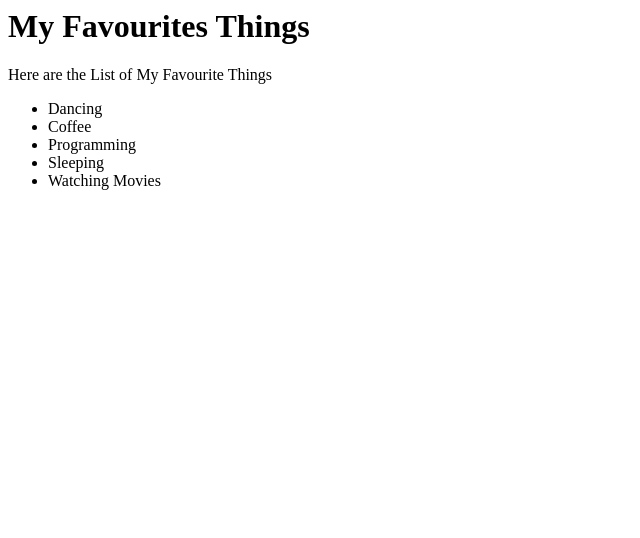
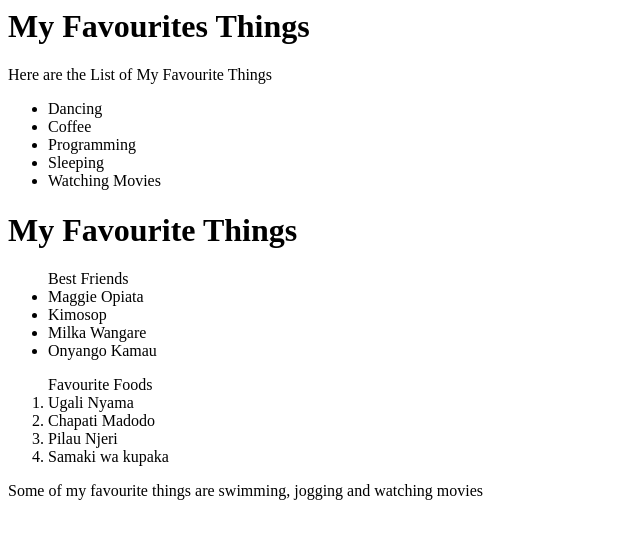
Before and after one commit to Dnjiru/my-first-webpage, a plain HTML site: page my-favourite-things.html in a window 1280 px wide. Shown: the whole page, without its empty margins (0-640 px from the left). Drawn offline with Linux system fonts and the light colour scheme.

Commit message:
Updated favourite things

```diff
--- a/my-favourite-things.html
+++ b/my-favourite-things.html
@@ -15,5 +15,21 @@
         <li>Watching Movies</li>
       </ul>
     </p>
+    <h1>My Favourite Things</h1>
+    <ul>
+      Best Friends
+      <li>Maggie Opiata</li>
+      <li>Kimosop</li>
+      <li>Milka Wangare</li>
+      <li>Onyango Kamau</li>
+    </ul>
+    <ol>
+        Favourite Foods
+      <li>Ugali Nyama</li>
+      <li>Chapati Madodo</li>
+      <li>Pilau Njeri</li>
+      <li>Samaki wa kupaka</li>
+    </ol>
+    <p>Some of my favourite things are swimming, jogging and watching movies</p>
   </body>
 </html>
```
